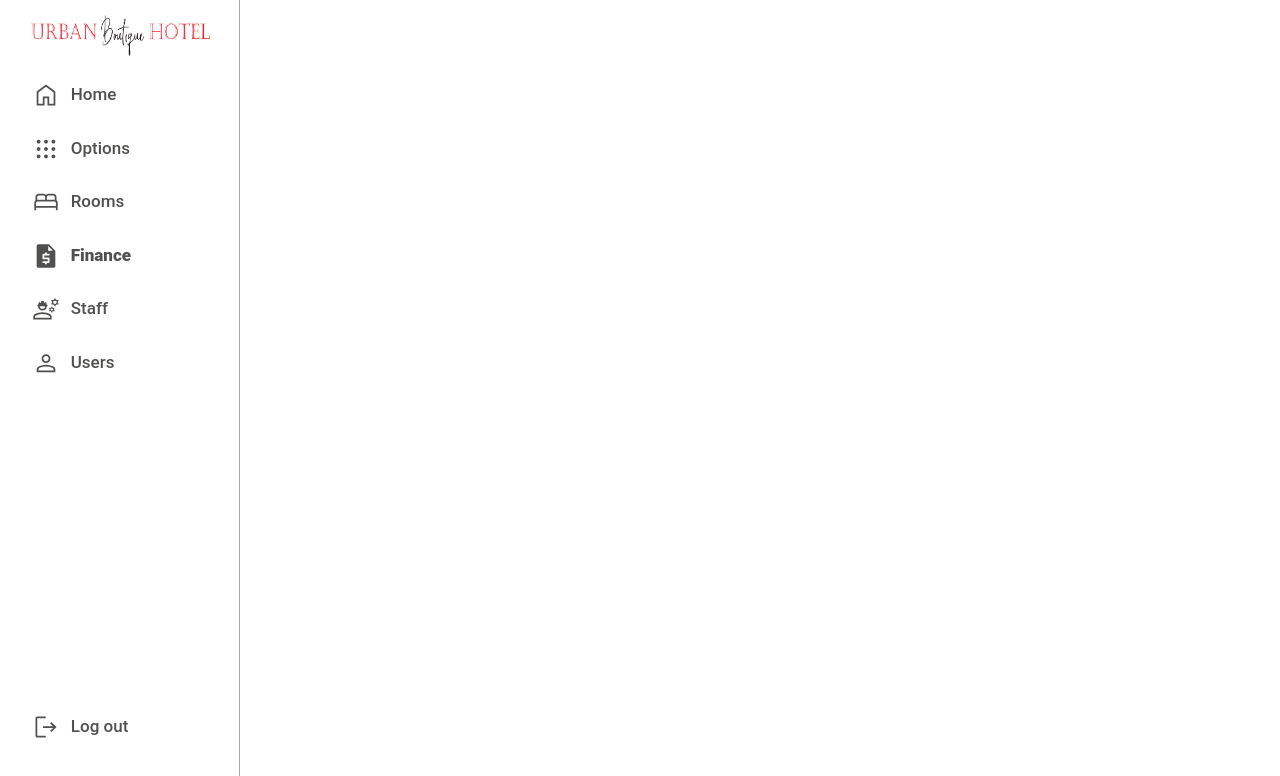
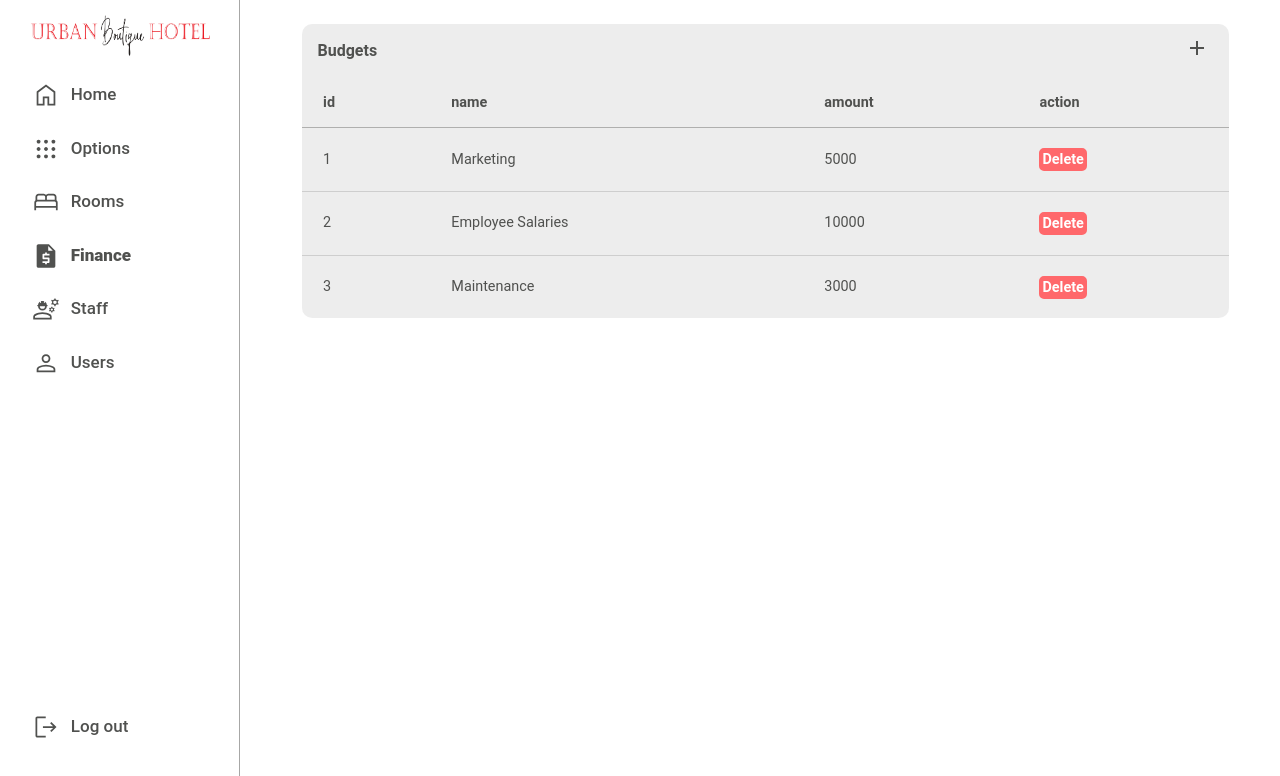
Before and after one commit to MichelAD1/Urban-Boutique-Hotel-Website, a React (Create React App) app in the folder Front-end/admin-web-portal/: page /finance in a window 1280 px wide. Shown: the top 776 px of the page. Built offline with nearby package versions, Linux system fonts and the light colour scheme.

Commit message:
Creating budget table

```diff
--- a/Front-end/admin-web-portal/src/Componenents/Finance/Finance.js
+++ b/Front-end/admin-web-portal/src/Componenents/Finance/Finance.js
@@ -1,5 +1,135 @@
-function Finance() {
-  return;
-}
+import { useMemo, useState, useEffect } from "react";
+import add_cp from "../../assets/icons/add-cp.svg";
+import close_cp from "../../assets/icons/close-option.svg";
+import "../Finance/finance-styles.css";
+import BasicTable from "../../Global/Components/Tables/BasicTable";
+import ReactModal from "react-modal";
+
+const Finance = () => {
+  // State for storing budget information
+  const [err, setErr] = useState("");
+  const [budgetErr, setBudgetErr] = useState("");
+  const budget_type = "Budget";
+
+  const [isBudgetModalOpen, setBudgetModalOpen] = useState(false);
+
+  const [budget_name, setBudgetName] = useState("");
+  const [amount, setAmount] = useState("");
+  const [budgets, setBudgets] = useState([
+    { id: 1, budget_name: "Marketing", amount: 5000 },
+    { id: 2, budget_name: "Employee Salaries", amount: 10000 },
+    { id: 3, budget_name: "Maintenance", amount: 3000 },
+  ]);
+  const handleAddBudget = () => {
+    setErr("");
+    setBudgetName("");
+    setAmount("");
+    openBudgetModal();
+  };
+  const openBudgetModal = () => {
+    setBudgetModalOpen(true);
+  };
+  const closeBudgetModal = () => {
+    setBudgetModalOpen(false);
+  };
+
+  const budget_columns = useMemo(
+    () => [
+      {
+        Header: "id",
+        accessor: "id",
+      },
+      {
+        Header: "name",
+        accessor: "budget_name",
+      },
+      {
+        Header: "amount",
+        accessor: "amount",
+      },
+      {
+        Header: "action",
+      },
+    ],
+    []
+  );
+
+  return (
+    <div className="container">
+      <div className="option-container">
+        <div className="option-box">
+          <div className="option-header">
+            <div className="option-title">Budgets</div>
+            <div>
+              <img
+                onClick={handleAddBudget}
+                src={add_cp}
+                className="add-cp"
+                alt=""
+              />{" "}
+              <ReactModal
+                className="custom-modal"
+                isOpen={isBudgetModalOpen}
+                style={{
+                  overlay: { backgroundColor: "rgba(0, 0, 0, 0.2)" },
+                }}
+              >
+                <div>
+                  <div className="header-options">
+                    <div className="header-name">
+                      <h1>Add Budget</h1>
+                    </div>
+                    <div className="header-close">
+                      <img onClick={closeBudgetModal} src={close_cp} alt="" />
+                    </div>
+                  </div>
+
+                  <div className="edit-info">
+                    <div className="budget-section">
+                      <div className="budget-text">Name: </div>
+                      <div className="budget-text">Amount: </div>
+                    </div>
+                    <form>
+                      <div className="input-section">
+                        <input
+                          type="text"
+                          className="input-box"
+                          value={budget_name}
+                          onChange={(e) => setBudgetName(e.target.value)}
+                        />
+                        <input
+                          type="number"
+                          className="input-box"
+                          value={amount}
+                          onChange={(e) => setAmount(e.target.value)}
+                        />
+                      </div>
+                      <div className="add-pac-error">{err}</div>
+                      <button className="budget-button" type="submit">
+                        Add
+                      </button>
+                    </form>
+                  </div>
+                </div>
+              </ReactModal>
+            </div>
+          </div>
+
+          <BasicTable
+            reqData={budgets}
+            columns={budget_columns}
+            type={budget_type}
+            err={budgetErr}
+          />
+        </div>
+      </div>
+      {/* <div className="revenue-container">
+        <h2>Revenue Information</h2>
+        <p>Revenue: $20,000</p>
+        <p>Number of Transactions: 50</p>
+      </div> */}
+    </div>
+  );
+};
 
 export default Finance;
--- a/Front-end/admin-web-portal/src/index.css
+++ b/Front-end/admin-web-portal/src/index.css
@@ -237,17 +237,32 @@ h6 {
 .edit-info {
   display: flex;
   flex-direction: row;
+  justify-content: space-between;
+  width: 100%;
+}
+.budget-section {
+  display: flex;
+  width: 100%;
+  height: 4em;
+  flex-direction: column;
+  align-items: flex-start;
+  justify-content: space-between;
+}
+.budget-text {
+  font-size: 1em;
+  font-weight: 700;
+  color: rgb(80, 81, 79);
 }
 
 .labels-section {
-  margin-right: 1em;
   display: flex;
-  flex-direction: column;
+  width: 50%;
+  flex-direction: row;
   align-items: flex-end;
 }
 
 .label-text {
-  font-size: 1em;
+  font-size: 0.5em;
   font-weight: 700;
   color: rgb(80, 81, 79);
   margin-bottom: 1em;
@@ -347,7 +362,6 @@ h6 {
 }
 .custom-modal {
   display: flex;
-  margin-top: 15em;
   align-self: center;
   justify-content: center;
 }
@@ -356,6 +370,13 @@ h6 {
 }
 .custom-modal.packages > div {
   width: 30em;
+}
+.custom-modal h1 {
+  width: 10em;
+  font-size: 30px;
+  margin-top: 0em;
+  margin-bottom: 1em;
+  color: rgb(80, 81, 79);
 }
 .edit-info.packages {
   width: 30em;
@@ -368,14 +389,17 @@ h6 {
 }
 
 .custom-modal > div {
-  width: 25em;
-  background-color: rgb(255, 255, 255);
+  width: 100%;
+  /* background-color: rgb(255, 255, 255); */
   padding: 20px;
   border-radius: 0.5em;
   border: 0.1px solid rgb(215, 215, 215);
 }
 .custom-modal p {
-  width: 90%;
+  padding-left: 1%;
+  padding-bottom: 5%;
+  font-size: 14px;
+  width: 100%;
 }
 .custom-modal h1 {
   width: 10em;
@@ -395,6 +419,15 @@ h6 {
   background-color: #f69e9e;
 }
 
+.budget-button {
+  display: flex !important;
+  border: none !important;
+  padding: 10px 20px !important;
+  border-radius: 5px !important;
+  cursor: pointer !important;
+  margin-right: 0px !important;
+}
+
 .custom-modal button:last-child {
   background-color: #ddd;
   color: black;
@@ -404,7 +437,7 @@ h6 {
 }
 
 .custom-modal input {
-  width: 20em;
+  width: 10em;
 }
 .add-error {
   color: red;
@@ -629,7 +662,6 @@ h6 {
     font-size: 17px;
     font-weight: 500;
     color: #50514f;
-
   }
 
   .nav-link:hover {
@@ -641,7 +673,7 @@ h6 {
     margin-top: 0;
   }
 
-  .routes{
+  .routes {
     display: none;
   }
 }
```
Also changed, not shown: Front-end/admin-web-portal/src/Componenents/Finance/finance-styles.css (added).
